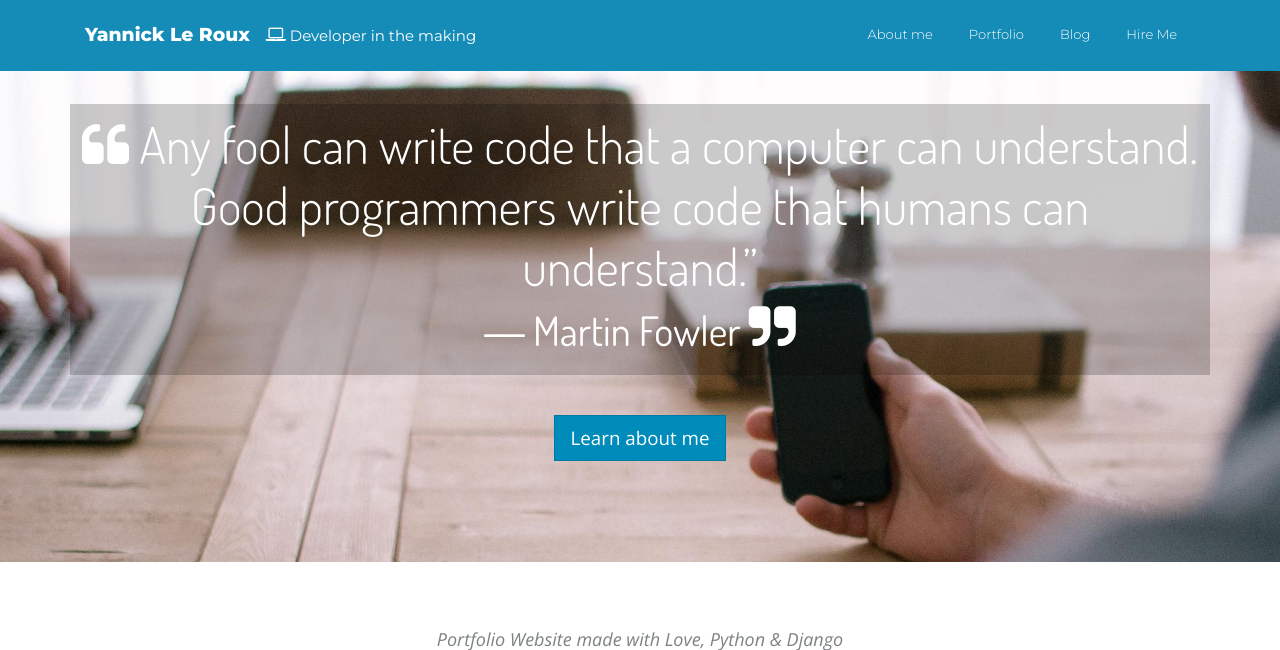
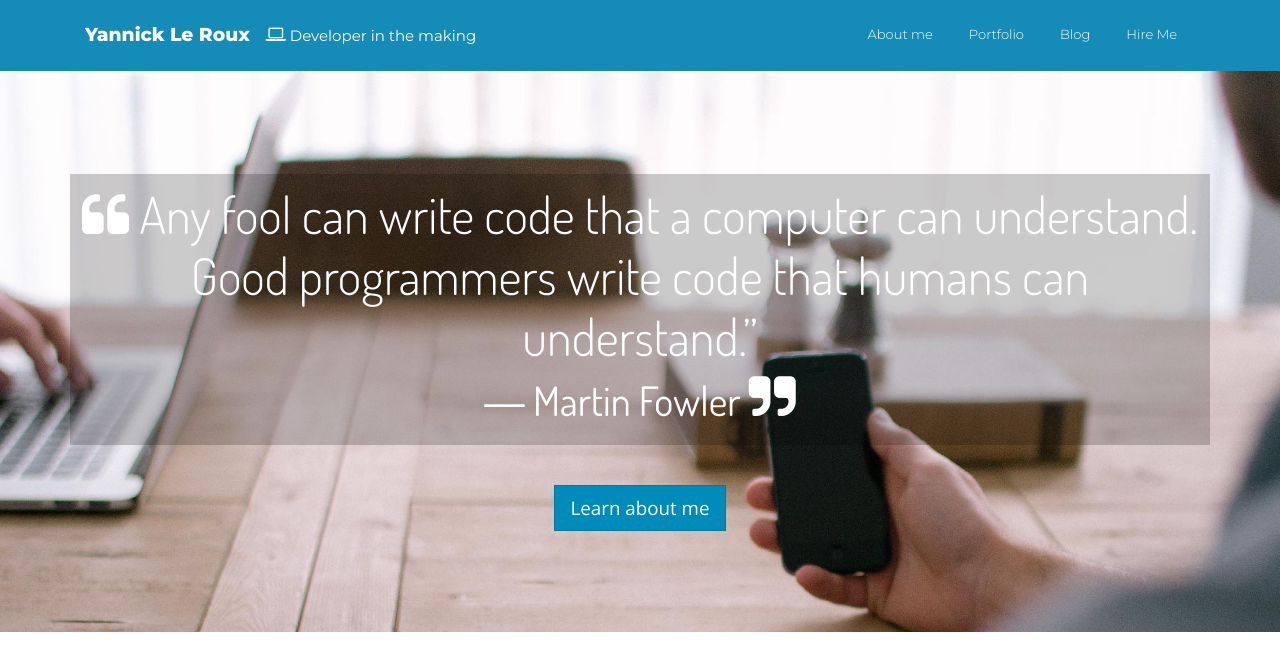
Before and after one commit to YannickLeRoux/my-portfolio, a Django app: page / in a window 1280 px wide. Shown: the top 650 px of the page. Run offline with Django 3.2, Linux system fonts and the light colour scheme; some libraries are stand-ins or nearby versions; some web fonts are replaced.

Commit message:
Fixed Fixed navbar

```diff
--- a/static/css/Navigation-Clean.css
+++ b/static/css/Navigation-Clean.css
@@ -7,17 +7,22 @@
   padding-bottom:.75rem;
   color:#333;
   border-radius:0;
-  box-shadow:none;
+  box-shadow: none;
   border:none;
   margin-bottom:0;
   background-color:#158CB8;
+	z-index: 1234567;
 }
 
 @media (min-width:768px) {
   .navigation-clean {
     padding-top:1rem;
     padding-bottom:1rem;
+
   }
+  .make-space {
+		height: 100px;
+	}
 }
 
 .navigation-clean .navbar-brand {
--- a/static/css/styles.css
+++ b/static/css/styles.css
@@ -130,3 +130,14 @@ blockquote p {
 	transition-timing-function: cubic-bezier(0.08, 2.85, 0.58, 1);
 	top:50%;
 }
+
+.make-space {
+	height: 70px;
+}
+
+/* @media (min-width:1000px) { */
+/* .make-space { */
+/* 	height: 100px; */
+/* } */
+
+/* } */
--- a/templates/portfolio/base.html
+++ b/templates/portfolio/base.html
@@ -60,6 +60,7 @@
                 </div>
             </div>
         </nav>
+				<div class="make-space"></div>
     </div>
     {% block content %}
 
```
